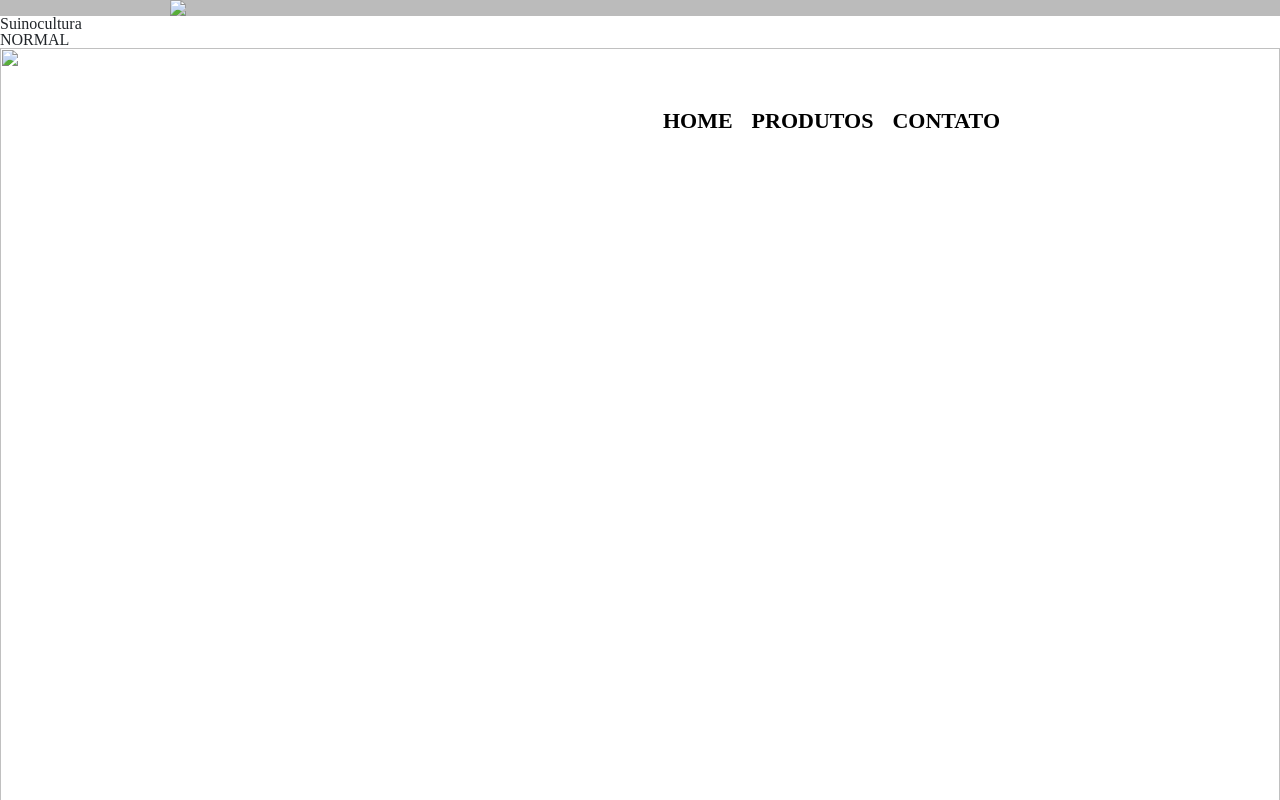
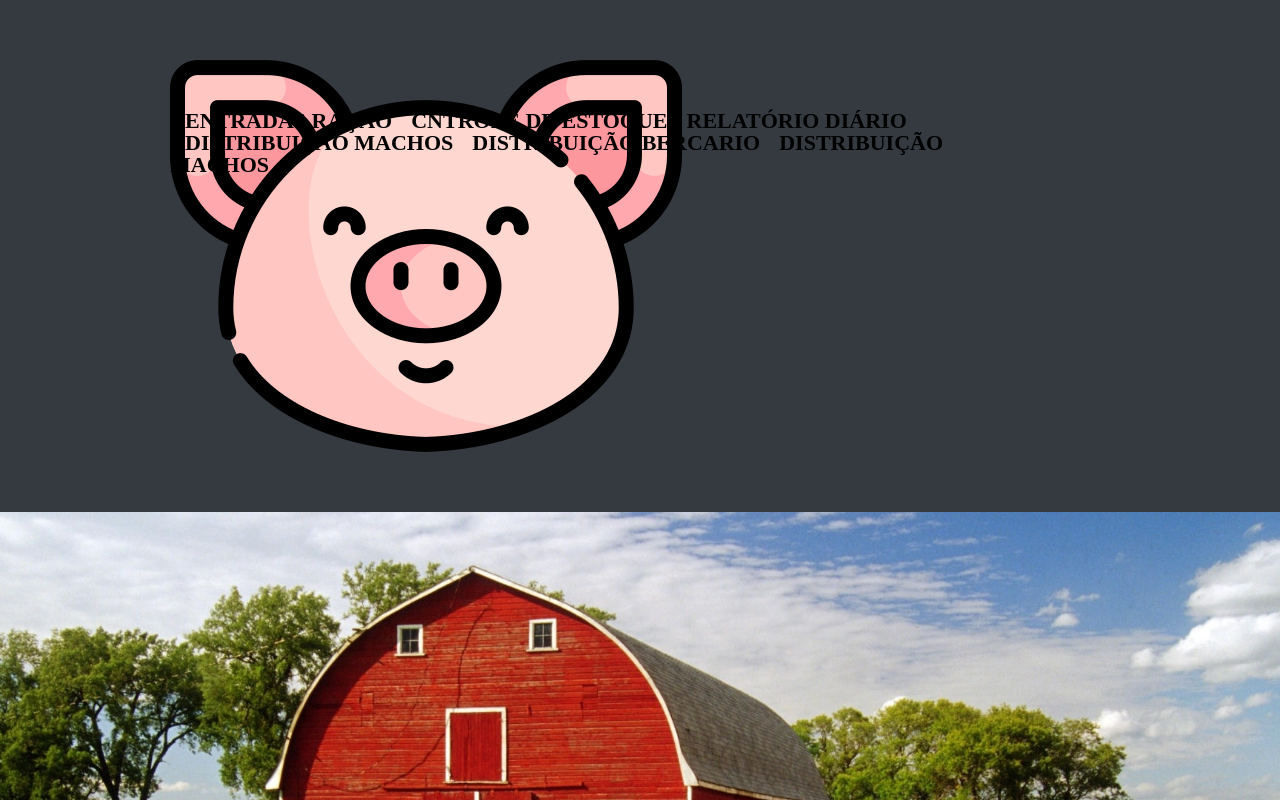
Before and after one commit to Abeelha/Sistema-de-Suinocultura-Theo, a plain HTML site: page index.html in a window 1280 px wide. Shown: the top 800 px of the page. Drawn offline with nearby package versions, Linux system fonts and the light colour scheme; a script that the page names is missing.

Commit message:
commit 3

```diff
--- a/CSS/Style.css
+++ b/CSS/Style.css
@@ -1,11 +1,36 @@
+:root {
+    --texto: #f8f9fa;
+    --background: #343a40;
+}
+
+
+
 body {
+    margin: 0;
     font-family: 'Montserrat', sans-serif;
 }
 
 header {
-    background: #bbbbbb;
+    background: var(--background);
     padding: 20px 0;
 }
+
+/* Parallax */
+.parallax {
+    /* The image used */
+    background-image: url('../IMGs/porco.jpg');
+
+    /* Full height */
+    height: 100%;
+
+    /* Create the parallax scrolling effect */
+    background-attachment: fixed;
+    background-position: center;
+    background-repeat: no-repeat;
+    background-size: cover;
+}
+
+/* FIM Parallax */
 
 .caixa {
     position: relative;
--- a/index.html
+++ b/index.html
@@ -20,25 +20,21 @@
 <body>
     <header>
         <div class="caixa">
-            <h1><img src="./imgs/logo.png"></h1>
-
+            <h1><img src="./IMGs/icone.png"></h1>
             <nav>
                 <ul class="navegacao">
-                    <li><a href="index.barbearia.html">Home</a></li>
-                    <li><a href="produtos.html">Produtos</a></li>
-                    <li><a href="contato.html">Contato</a></li>
+                    <li><a href="entrada_racao.html">Entradas Ração</a></li>
+                    <li><a href="controle_estoque">Cntrole de Estoque</a></li>
+                    <li><a href="relatorio_diario.html">Relatório Diário</a></li>
+                    <li><a href="distribuicao_matrizes.html">Distribuição Machos</a></li>
+                    <li><a href="distribuicao_bercario.html">Distribuição bercario</a></li>
+                    <li><a href="distribuicao_machos.html">Distribuição Machos</a></li>
                 </ul>
             </nav>
         </div>
     </header>
 
-    <div class="section1">
-        <div class="text">Suinocultura</div>
-    </div>
-    <div class="section2">
-    </div>
-    <div class="text">NORMAL</div>
-    <img class="banner" src="./imgs/banner.jpg">
+    <div class="parallax"></div>
 
     <main>
         <section class="principal">
```
Also changed, not shown: HTML/controle_estoque.html (deleted), HTML/distribuicao_bercario.html (deleted), HTML/distribuicao_machos.html (deleted), HTML/distribuicao_matrices.html (deleted), HTML/entrada_racao.html (deleted), HTML/relatorio_diario.html (deleted), IMGs/Blur-parallax.png (deleted), IMGs/base-parallax.png (deleted), IMGs/imagem-principal.jpg (deleted), controle_estoque.html (added), distribuicao_bercario.html (added), distribuicao_machos.html (added), distribuicao_matrizes.html (added), entrada_racao.html (added), 1 more files.
